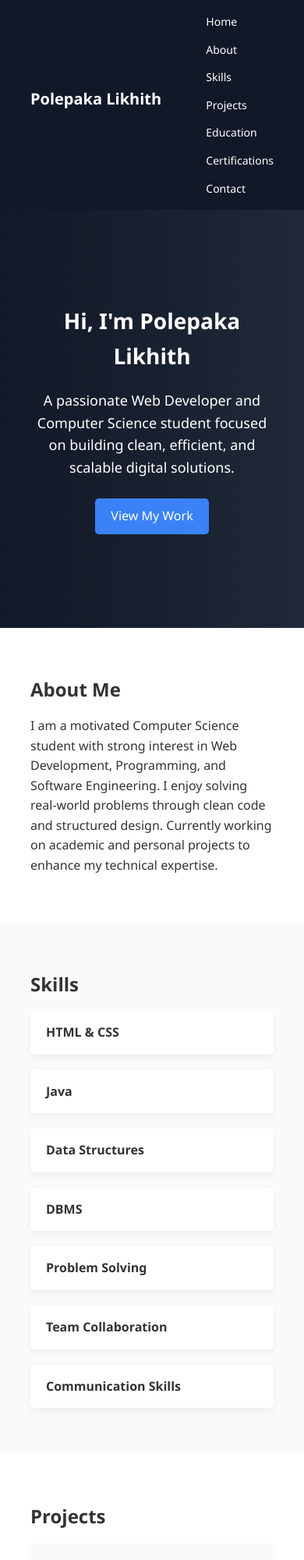
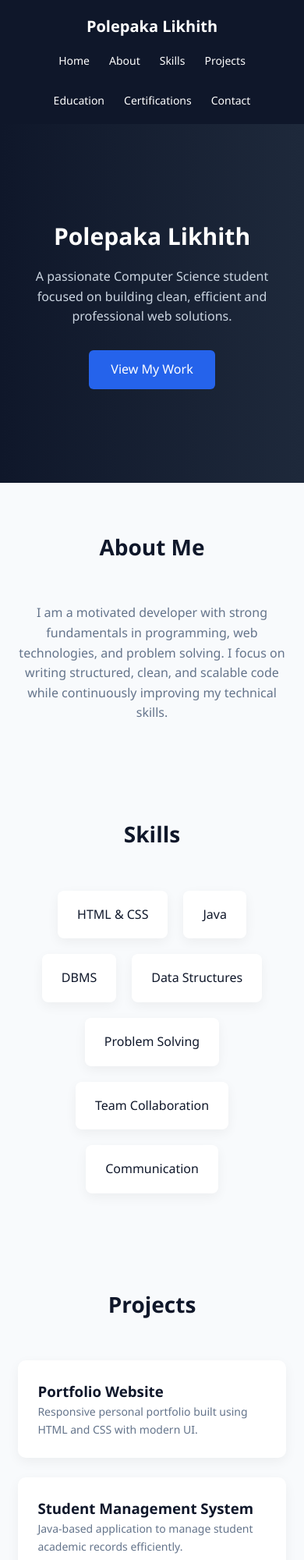
Before and after one commit to b23it113-hub/likhithpolepaka.github.io, a plain HTML site: page index.html in a window 390 px wide. Shown: the top 2000 px of the page at 78% size. Drawn offline with Linux system fonts and the light colour scheme.

Commit message:
my portfolio

```diff
--- a/index.html
+++ b/index.html
@@ -2,209 +2,255 @@
 <html lang="en">
 <head>
 <meta charset="UTF-8">
+<meta name="viewport" content="width=device-width, initial-scale=1.0">
 <title>Polepaka Likhith | Portfolio</title>
 
 <!-- ================= INTERNAL CSS ================= -->
 <style>
-        /* ===== RESET & GLOBAL STYLES ===== */
-        * {
-            margin: 0;
-            padding: 0;
-            box-sizing: border-box;
-            scroll-behavior: smooth;
+
+/* ===== CSS VARIABLES (Clean Color System) ===== */
+:root{
+    --primary:#2563eb;
+    --dark:#0f172a;
+    --light:#f8fafc;
+    --gray:#64748b;
+    --card:#ffffff;
 }
 
-        body {
-            font-family: 'Segoe UI', Tahoma, Geneva, Verdana, sans-serif;
-            line-height: 1.6;
-            background-color: #f4f6f9;
-            color: #333;
+/* ===== GLOBAL RESET ===== */
+*{
+    margin:0;
+    padding:0;
+    box-sizing:border-box;
+    scroll-behavior:smooth;
 }
 
-        h1, h2, h3 {
-            margin-bottom: 15px;
+body{
+    font-family: 'Segoe UI', sans-serif;
+    background:var(--light);
+    color:var(--dark);
+    line-height:1.6;
 }
 
-        section {
-            padding: 60px 10%;
+section{
+    padding:80px 10%;
 }
 
-        /* ===== NAVIGATION ===== */
-        nav {
-            background: #111827;
-            padding: 15px 10%;
-            display: flex;
-            justify-content: space-between;
-            align-items: center;
-            position: sticky;
-            top: 0;
+/* ===== SIMPLE FADE ANIMATION ===== */
+@keyframes fadeUp{
+    from{
+        opacity:0;
+        transform:translateY(30px);
+    }
+    to{
+        opacity:1;
+        transform:translateY(0);
+    }
 }
 
-        nav h2 {
-            color: #ffffff;
-            font-size: 20px;
+.fade{
+    animation:fadeUp 1s ease forwards;
 }
 
-        nav ul {
-            list-style: none;
-            display: flex;
-            gap: 20px;
+/* ===== NAVBAR ===== */
+header{
+    position:sticky;
+    top:0;
+    background:var(--dark);
+    padding:18px 10%;
+    z-index:1000;
 }
 
-        nav ul li a {
-            text-decoration: none;
-            color: #ffffff;
-            font-size: 14px;
-            transition: 0.3s;
+nav{
+    display:flex;
+    justify-content:space-between;
+    align-items:center;
+    flex-wrap:wrap;
 }
 
-        nav ul li a:hover {
-            color: #3b82f6;
+.logo{
+    color:white;
+    font-weight:600;
+    font-size:20px;
 }
 
-        /* ===== HOME SECTION ===== */
-        #home {
-            background: linear-gradient(to right, #111827, #1f2937);
-            color: white;
-            text-align: center;
-            padding: 120px 10%;
+nav ul{
+    list-style:none;
+    display:flex;
+    gap:25px;
 }
 
-        #home h1 {
-            font-size: 40px;
+nav ul li a{
+    text-decoration:none;
+    color:white;
+    font-size:14px;
+    transition:0.3s;
 }
 
-        #home p {
-            margin-top: 20px;
-            font-size: 18px;
-            max-width: 600px;
-            margin-left: auto;
-            margin-right: auto;
+nav ul li a:hover{
+    color:var(--primary);
 }
 
-        .btn {
-            display: inline-block;
-            margin-top: 25px;
-            padding: 10px 20px;
-            background: #3b82f6;
-            color: white;
-            text-decoration: none;
-            border-radius: 5px;
-            transition: 0.3s;
+/* ===== HOME ===== */
+#home{
+    background:linear-gradient(to right,#0f172a,#1e293b);
+    color:white;
+    text-align:center;
+    padding:120px 10%;
 }
 
-        .btn:hover {
-            background: #2563eb;
+#home h1{
+    font-size:42px;
+    margin-bottom:15px;
 }
 
-        /* ===== ABOUT SECTION ===== */
-        #about {
-            background: white;
+#home p{
+    max-width:650px;
+    margin:auto;
+    color:#cbd5e1;
 }
 
-        #about p {
-            max-width: 700px;
+.btn{
+    display:inline-block;
+    margin-top:30px;
+    padding:12px 28px;
+    background:var(--primary);
+    color:white;
+    text-decoration:none;
+    border-radius:6px;
+    transition:0.3s;
 }
 
-        /* ===== SKILLS SECTION ===== */
-        #skills {
-            background: #f9fafb;
+.btn:hover{
+    transform:translateY(-3px);
+    box-shadow:0 10px 20px rgba(0,0,0,0.2);
 }
 
-        .skills-container {
-            display: flex;
-            flex-wrap: wrap;
-            gap: 20px;
+/* ===== SECTION TITLES ===== */
+.section-title{
+    text-align:center;
+    margin-bottom:50px;
+    font-size:28px;
 }
 
-        .skill-box {
-            background: white;
-            padding: 15px 20px;
-            border-radius: 6px;
-            box-shadow: 0 4px 10px rgba(0,0,0,0.05);
-            flex: 1 1 200px;
-            transition: 0.3s;
+/* ===== ABOUT ===== */
+#about p{
+    max-width:800px;
+    margin:auto;
+    text-align:center;
+    color:var(--gray);
 }
 
-        .skill-box:hover {
-            transform: translateY(-5px);
+/* ===== SKILLS ===== */
+.skills-grid{
+    display:flex;
+    flex-wrap:wrap;
+    gap:20px;
+    justify-content:center;
 }
 
-        /* ===== PROJECTS SECTION ===== */
-        #projects {
-            background: white;
+.skill{
+    background:var(--card);
+    padding:18px 25px;
+    border-radius:8px;
+    box-shadow:0 5px 15px rgba(0,0,0,0.05);
+    transition:0.3s;
 }
 
-        .projects-container {
-            display: grid;
-            grid-template-columns: repeat(auto-fit, minmax(250px, 1fr));
-            gap: 25px;
+.skill:hover{
+    transform:translateY(-5px);
 }
 
-        .project-card {
-            background: #f9fafb;
-            padding: 20px;
-            border-radius: 8px;
-            transition: 0.3s;
-            box-shadow: 0 4px 10px rgba(0,0,0,0.05);
+/* ===== PROJECTS ===== */
+.projects-grid{
+    display:grid;
+    grid-template-columns:repeat(auto-fit,minmax(250px,1fr));
+    gap:25px;
 }
 
-        .project-card:hover {
-            transform: translateY(-5px);
+.project{
+    background:var(--card);
+    padding:25px;
+    border-radius:10px;
+    box-shadow:0 5px 15px rgba(0,0,0,0.05);
+    transition:0.3s;
+}
+
+.project:hover{
+    transform:translateY(-8px);
+}
+
+.project p{
+    color:var(--gray);
+    font-size:14px;
 }
 
 /* ===== EDUCATION & CERTIFICATIONS ===== */
-        .info-box {
-            background: #f9fafb;
-            padding: 20px;
-            border-radius: 8px;
-            margin-bottom: 20px;
-            transition: 0.3s;
+.info-box{
+    background:var(--card);
+    padding:25px;
+    border-radius:10px;
+    margin-bottom:20px;
+    box-shadow:0 5px 15px rgba(0,0,0,0.05);
+    transition:0.3s;
 }
 
-        .info-box:hover {
-            transform: translateY(-5px);
+.info-box:hover{
+    transform:translateY(-5px);
 }
 
-        /* ===== CONTACT SECTION ===== */
-        #contact {
-            background: #111827;
-            color: white;
-            text-align: center;
+/* ===== CONTACT ===== */
+#contact{
+    background:var(--dark);
+    color:white;
+    text-align:center;
 }
 
-        #contact p {
-            margin: 10px 0;
+#contact p{
+    margin:10px 0;
+    color:#cbd5e1;
 }
 
 /* ===== FOOTER ===== */
-        footer {
-            background: #0f172a;
-            color: #aaa;
-            text-align: center;
-            padding: 15px;
-            font-size: 14px;
+footer{
+    text-align:center;
+    padding:20px;
+    font-size:14px;
+    background:#020617;
+    color:#94a3b8;
 }
 
-        /* ===== RESPONSIVE DESIGN ===== */
-        @media (max-width: 768px) {
-            nav ul {
-                flex-direction: column;
-                gap: 10px;
+/* ===== RESPONSIVE ===== */
+@media(max-width:768px){
+
+    nav{
+        flex-direction:column;
+        gap:15px;
     }
 
-            #home h1 {
-                font-size: 28px;
+    nav ul{
+        flex-wrap:wrap;
+        justify-content:center;
+    }
+
+    #home h1{
+        font-size:30px;
+    }
+
+    section{
+        padding:60px 6%;
     }
 }
 
 </style>
 </head>
+
 <body>
 
-<!-- ================= NAVIGATION BAR ================= -->
+<!-- ================= HEADER ================= -->
+<header>
     <nav>
-    <h2>Polepaka Likhith</h2>
+        <div class="logo">Polepaka Likhith</div>
         <ul>
             <li><a href="#home">Home</a></li>
             <li><a href="#about">About</a></li>
@@ -215,79 +261,79 @@
             <li><a href="#contact">Contact</a></li>
         </ul>
     </nav>
+</header>
 
-<!-- ================= HOME SECTION ================= -->
-<section id="home">
-    <h1>Hi, I'm Polepaka Likhith</h1>
-    <p>A passionate Web Developer and Computer Science student focused on building clean, efficient, and scalable digital solutions.</p>
+<!-- ================= HOME ================= -->
+<section id="home" class="fade">
+    <h1>Polepaka Likhith</h1>
+    <p>A passionate Computer Science student focused on building clean, efficient and professional web solutions.</p>
     <a href="#projects" class="btn">View My Work</a>
 </section>
 
-<!-- ================= ABOUT SECTION ================= -->
-<section id="about">
-    <h2>About Me</h2>
+<!-- ================= ABOUT ================= -->
+<section id="about" class="fade">
+    <h2 class="section-title">About Me</h2>
     <p>
-        I am a motivated Computer Science student with strong interest in Web Development, Programming, and Software Engineering.
-        I enjoy solving real-world problems through clean code and structured design.
-        Currently working on academic and personal projects to enhance my technical expertise.
+        I am a motivated developer with strong fundamentals in programming, web technologies, and problem solving.
+        I focus on writing structured, clean, and scalable code while continuously improving my technical skills.
     </p>
 </section>
 
-<!-- ================= SKILLS SECTION ================= -->
-<section id="skills">
-    <h2>Skills</h2>
-    <div class="skills-container">
-        <div class="skill-box"><strong>HTML & CSS</strong></div>
-        <div class="skill-box"><strong>Java</strong></div>
-        <div class="skill-box"><strong>Data Structures</strong></div>
-        <div class="skill-box"><strong>DBMS</strong></div>
-        <div class="skill-box"><strong>Problem Solving</strong></div>
-        <div class="skill-box"><strong>Team Collaboration</strong></div>
-        <div class="skill-box"><strong>Communication Skills</strong></div>
+<!-- ================= SKILLS ================= -->
+<section id="skills" class="fade">
+    <h2 class="section-title">Skills</h2>
+    <div class="skills-grid">
+        <div class="skill">HTML & CSS</div>
+        <div class="skill">Java</div>
+        <div class="skill">DBMS</div>
+        <div class="skill">Data Structures</div>
+        <div class="skill">Problem Solving</div>
+        <div class="skill">Team Collaboration</div>
+        <div class="skill">Communication</div>
     </div>
 </section>
 
-<!-- ================= PROJECTS SECTION ================= -->
-<section id="projects">
-    <h2>Projects</h2>
-    <div class="projects-container">
-        <div class="project-card">
+<!-- ================= PROJECTS ================= -->
+<section id="projects" class="fade">
+    <h2 class="section-title">Projects</h2>
+    <div class="projects-grid">
+        <div class="project">
             <h3>Portfolio Website</h3>
-            <p>A responsive personal portfolio built using HTML and CSS.</p>
+            <p>Responsive personal portfolio built using HTML and CSS with modern UI.</p>
         </div>
-        <div class="project-card">
+        <div class="project">
             <h3>Student Management System</h3>
-            <p>Java-based system to manage student records and operations.</p>
+            <p>Java-based application to manage student academic records efficiently.</p>
         </div>
-        <div class="project-card">
-            <h3>3D Product Showcase</h3>
-            <p>Interactive 3D product design created for academic project.</p>
+        <div class="project">
+            <h3>3D Product Design</h3>
+            <p>Academic project demonstrating product visualization and design principles.</p>
         </div>
     </div>
 </section>
 
-<!-- ================= EDUCATION SECTION ================= -->
-<section id="education">
-    <h2>Education</h2>
+<!-- ================= EDUCATION ================= -->
+<section id="education" class="fade">
+    <h2 class="section-title">Education</h2>
     <div class="info-box">
-        <h3>Bachelor of Technology (B.Tech) in Computer Science</h3>
-        <p>University Name - 2022 to 2026</p>
+        <h3>B.Tech in Computer Science</h3>
+        <p>University Name (2022 - 2026)</p>
     </div>
 </section>
 
-<!-- ================= CERTIFICATIONS SECTION ================= -->
-<section id="certifications">
-    <h2>Certifications & Achievements</h2>
+<!-- ================= CERTIFICATIONS ================= -->
+<section id="certifications" class="fade">
+    <h2 class="section-title">Certifications & Achievements</h2>
     <div class="info-box">
         <p>✔ Web Development Certification</p>
         <p>✔ Java Programming Certification</p>
-        <p>✔ Participation in Technical Hackathons</p>
+        <p>✔ Technical Hackathon Participation</p>
     </div>
 </section>
 
-<!-- ================= CONTACT SECTION ================= -->
-<section id="contact">
-    <h2>Contact Me</h2>
+<!-- ================= CONTACT ================= -->
+<section id="contact" class="fade">
+    <h2 class="section-title">Contact</h2>
     <p>Email: your.email@example.com</p>
     <p>Phone: +91 XXXXX XXXXX</p>
     <p>LinkedIn: linkedin.com/in/yourprofile</p>
```
Lines whose indentation alone changed are shown as unchanged.
